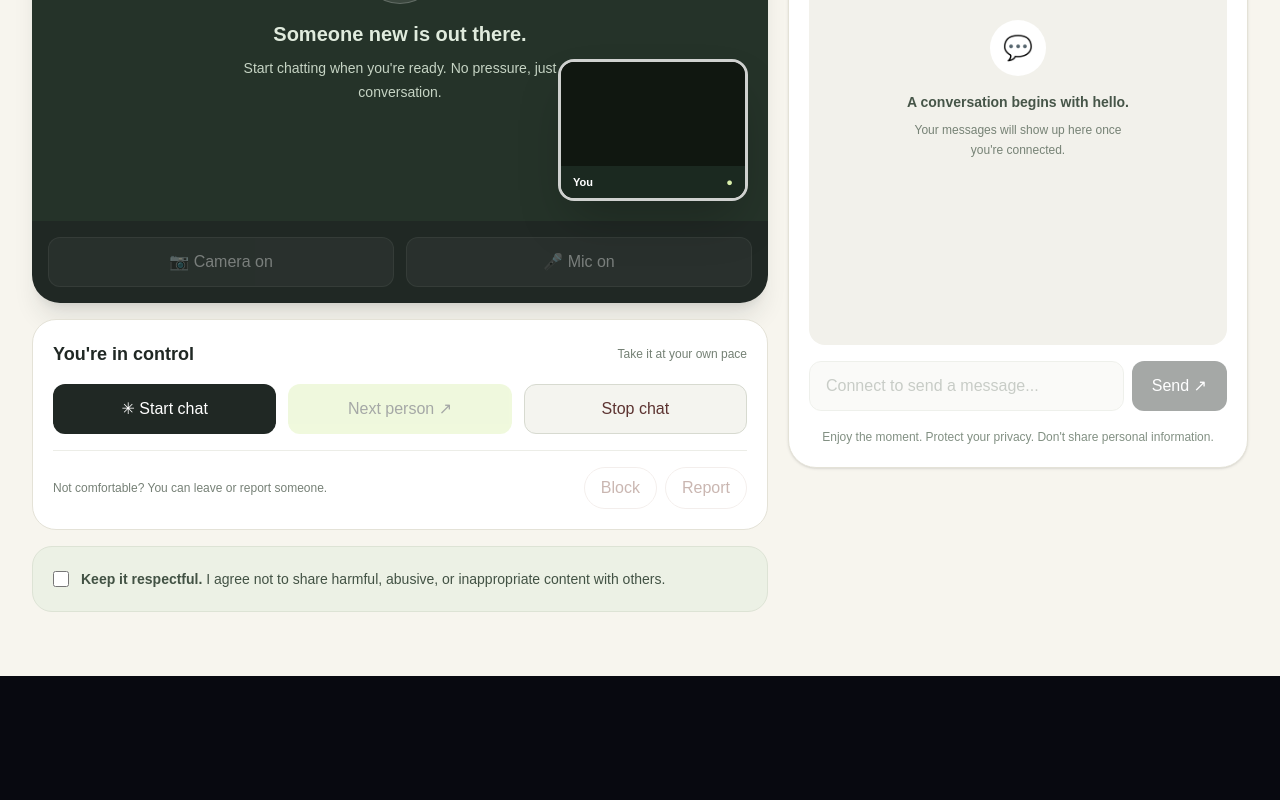
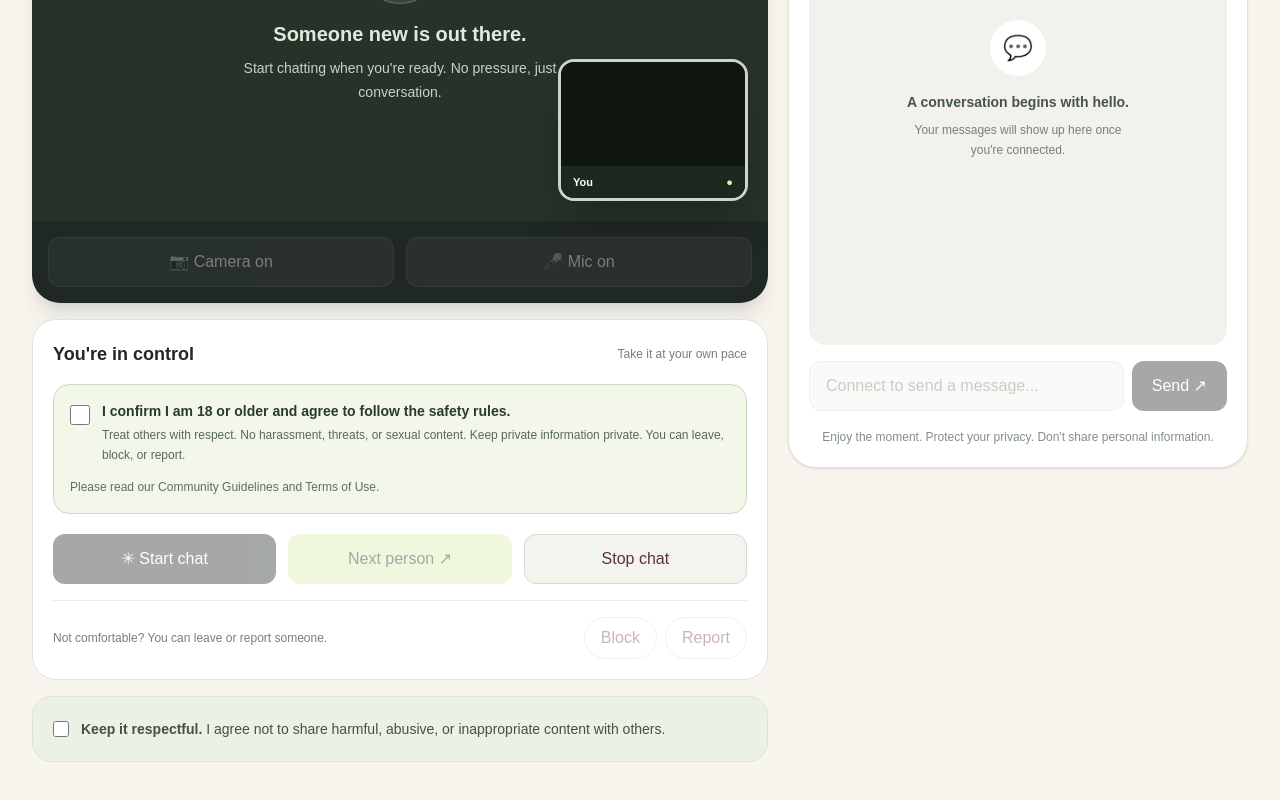
Before and after one commit to mahesh0909mm09-boop/talk-anyone, a Next.js app: page /chat in a window 1280 px wide. Shown: the part 593-1393 px from the top of the page. Before the commit the page ends 1269 px from the top, so only its background shows below. Built offline with nearby package versions, Linux system fonts and the light colour scheme.

Commit message:
Add 18 plus safety confirmation

```diff
--- a/src/app/chat/page.tsx
+++ b/src/app/chat/page.tsx
@@ -673,11 +673,42 @@ export default function Home() {
                 <h2 className="text-lg font-bold">You're in control</h2>
                 <span className="text-xs text-[#748074]">Take it at your own pace</span>
               </div>
+              {/* TALK_ANYONE_SAFETY_GATE_V1: voluntary age declaration, not identity verification */}
+              <div className="mb-5 rounded-2xl border border-[#CDDDBF] bg-[#F2F7E9] p-4">
+                <label htmlFor="talk-anyone-adult-rules" className="flex cursor-pointer items-start gap-3">
+                  <input
+                    id="talk-anyone-adult-rules"
+                    type="checkbox"
+                    checked={acceptedRules}
+                    onChange={(event) => setAcceptedRules(event.target.checked)}
+                    className="mt-1 h-5 w-5 shrink-0 accent-[#567A4B]"
+                  />
+                  <span>
+                    <span className="block text-sm font-bold text-[#293B2A]">
+                      I confirm I am 18 or older and agree to follow the safety rules.
+                    </span>
+                    <span className="mt-1 block text-xs leading-5 text-[#586957]">
+                      Treat others with respect. No harassment, threats, or sexual content.
+                      Keep private information private. You can leave, block, or report.
+                    </span>
+                  </span>
+                </label>
+                <p className="mt-3 text-xs leading-5 text-[#61705E]">
+                  Please read our{" "}
+                  <a href="/community-guidelines" className="font-semibold underline underline-offset-2">
+                    Community Guidelines
+                  </a>{" "}
+                  and{" "}
+                  <a href="/terms" className="font-semibold underline underline-offset-2">
+                    Terms of Use
+                  </a>.
+                </p>
+              </div>
               <div className="grid grid-cols-2 gap-2 sm:grid-cols-3 sm:gap-3">
                 <button
                   type="button"
                   onClick={startChat}
-                  disabled={!!socketRef.current?.connected || isSearching || partnerConnected}
+                  disabled={!acceptedRules || !!socketRef.current?.connected || isSearching || partnerConnected}
                   className="min-h-12 touch-manipulation rounded-xl bg-[#202824] px-4 py-3 text-sm font-bold text-white transition hover:bg-[#3E5142] focus-visible:outline-2 focus-visible:outline-offset-2 focus-visible:outline-[#527A4F] disabled:cursor-not-allowed disabled:opacity-40"
                 >
                   ✳ Start chat
```
